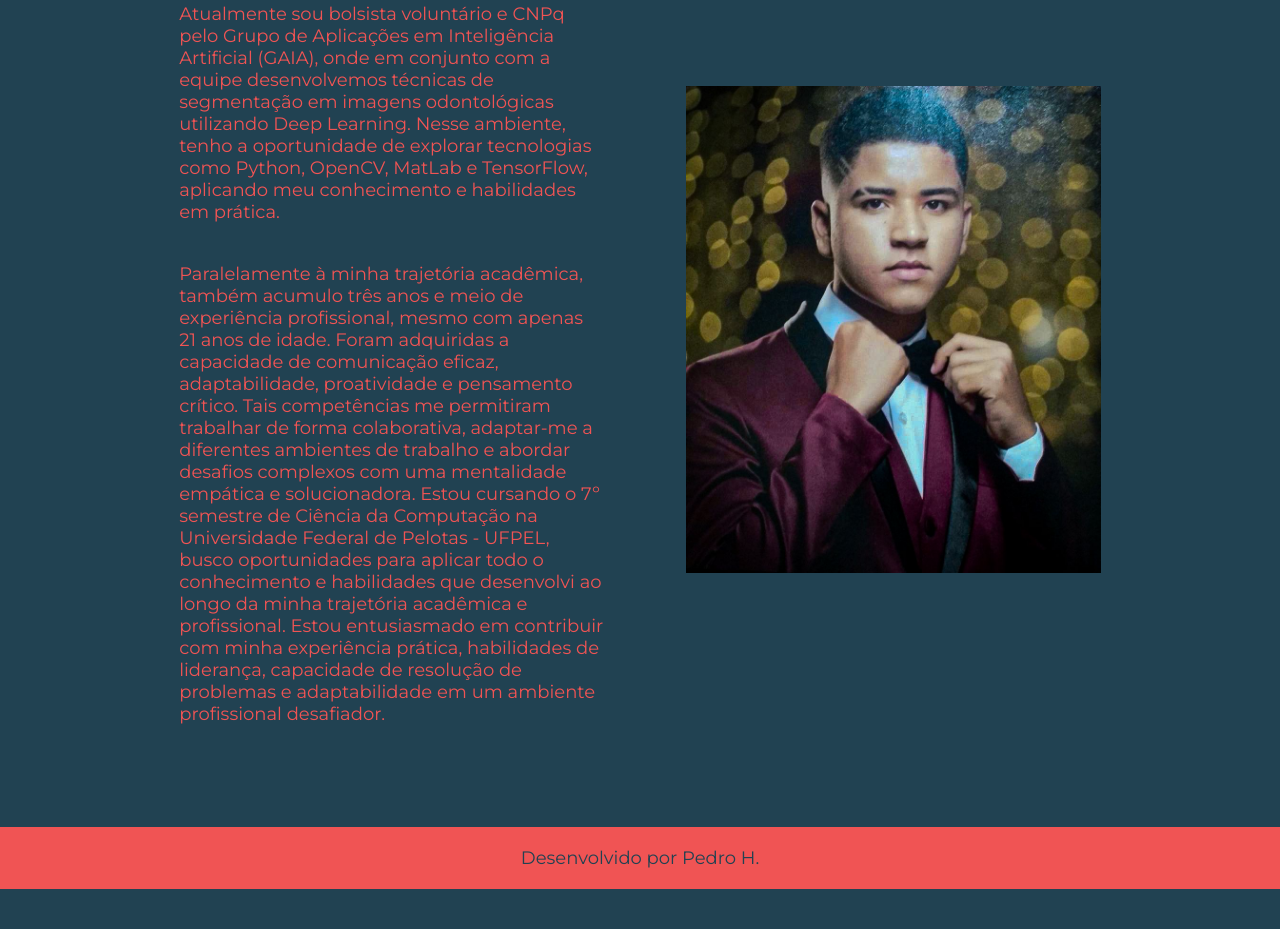
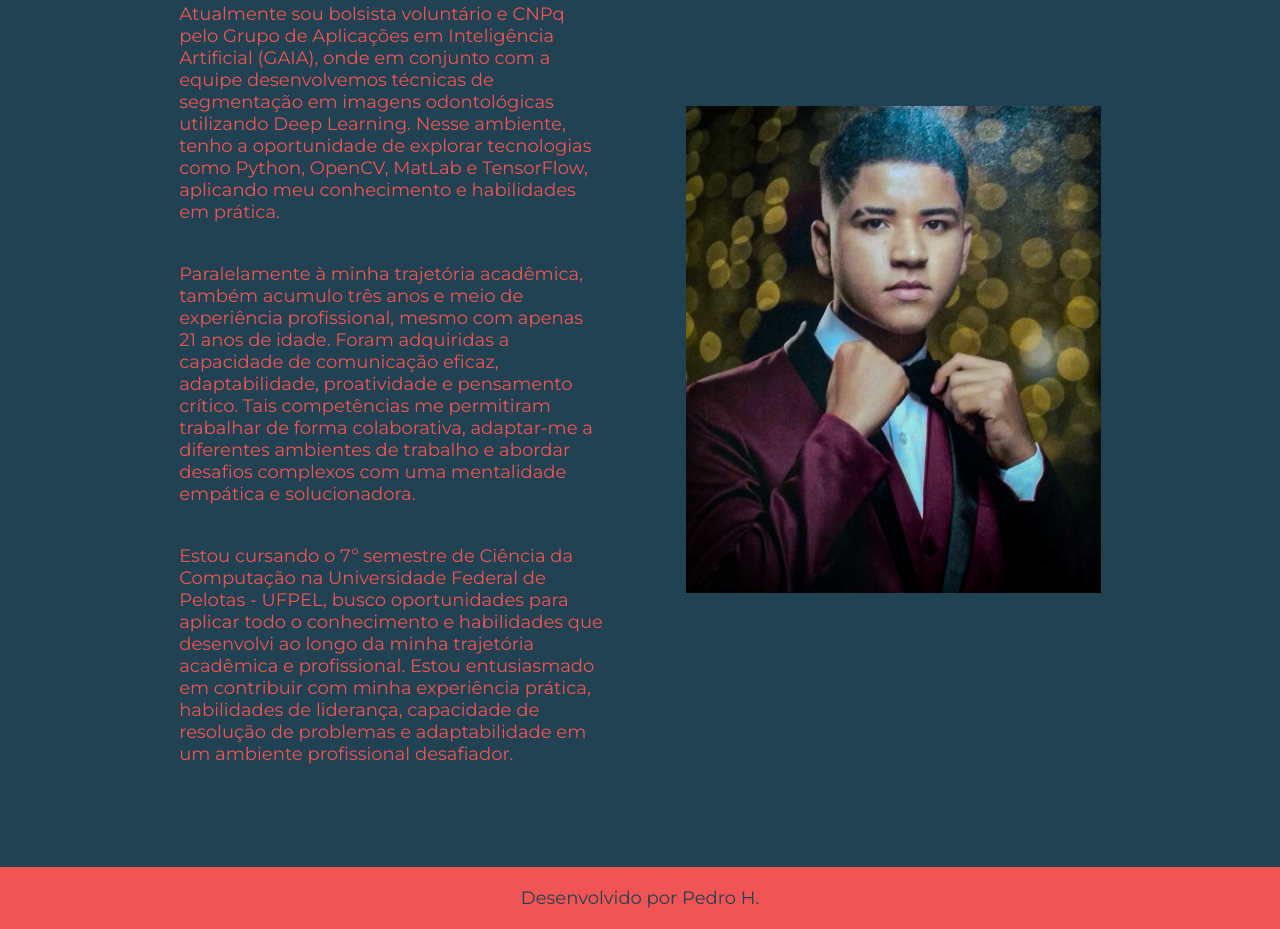
Before and after one commit to pepemesquita/Portfolio, a plain HTML site: page sobre-mim.html in a window 1280 px wide. Shown: the part 214-1143 px from the top of the page. Before the commit the page ends 1103 px from the top, so only its background shows below. Drawn offline with nearby package versions, Linux system fonts and the light colour scheme.

Commit message:
Crrigindo texto about me

```diff
--- a/sobre-mim.html
+++ b/sobre-mim.html
@@ -22,8 +22,9 @@
             <p class="apresentacao__conteudo__texto">Atualmente sou bolsista voluntário e CNPq pelo Grupo de Aplicações em Inteligência Artificial (GAIA), onde em conjunto com a equipe desenvolvemos técnicas de segmentação em imagens odontológicas utilizando Deep Learning. Nesse ambiente, tenho a oportunidade de explorar tecnologias como Python, OpenCV, MatLab e TensorFlow, aplicando meu conhecimento e habilidades em prática.
             </p>
             <p class="apresentacao__conteudo__texto">Paralelamente à minha trajetória acadêmica, também acumulo três anos e meio de experiência profissional, mesmo com apenas 21 anos de idade. Foram adquiridas a capacidade de comunicação eficaz, adaptabilidade, proatividade e pensamento crítico. Tais competências me permitiram trabalhar de forma colaborativa, adaptar-me a diferentes ambientes de trabalho e abordar desafios complexos com uma mentalidade empática e solucionadora.
-
-                Estou cursando o 7º semestre de Ciência da Computação na Universidade Federal de Pelotas - UFPEL, busco oportunidades para aplicar todo o conhecimento e habilidades que desenvolvi ao longo da minha trajetória acadêmica e profissional. Estou entusiasmado em contribuir com minha experiência prática, habilidades de liderança, capacidade de resolução de problemas e adaptabilidade em um ambiente profissional desafiador. </p>
+            </p>
+            <p class="apresentacao__conteudo__texto">Estou cursando o 7º semestre de Ciência da Computação na Universidade Federal de Pelotas - UFPEL, busco oportunidades para aplicar todo o conhecimento e habilidades que desenvolvi ao longo da minha trajetória acadêmica e profissional. Estou entusiasmado em contribuir com minha experiência prática, habilidades de liderança, capacidade de resolução de problemas e adaptabilidade em um ambiente profissional desafiador.
+            </p>
         </section>
     <img class="apresentacao__imagem" src="assets/eu.jpg" alt="Foto do Pedro">
     </main>
```
